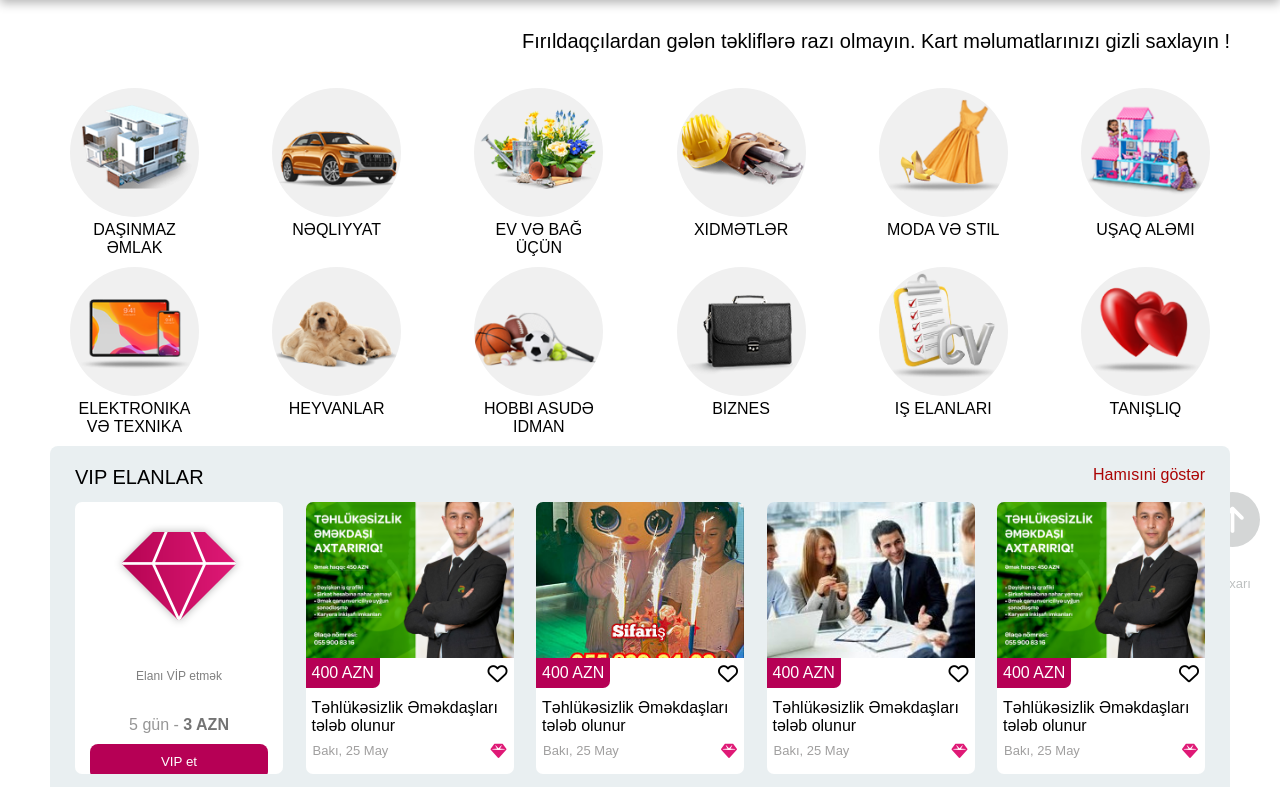
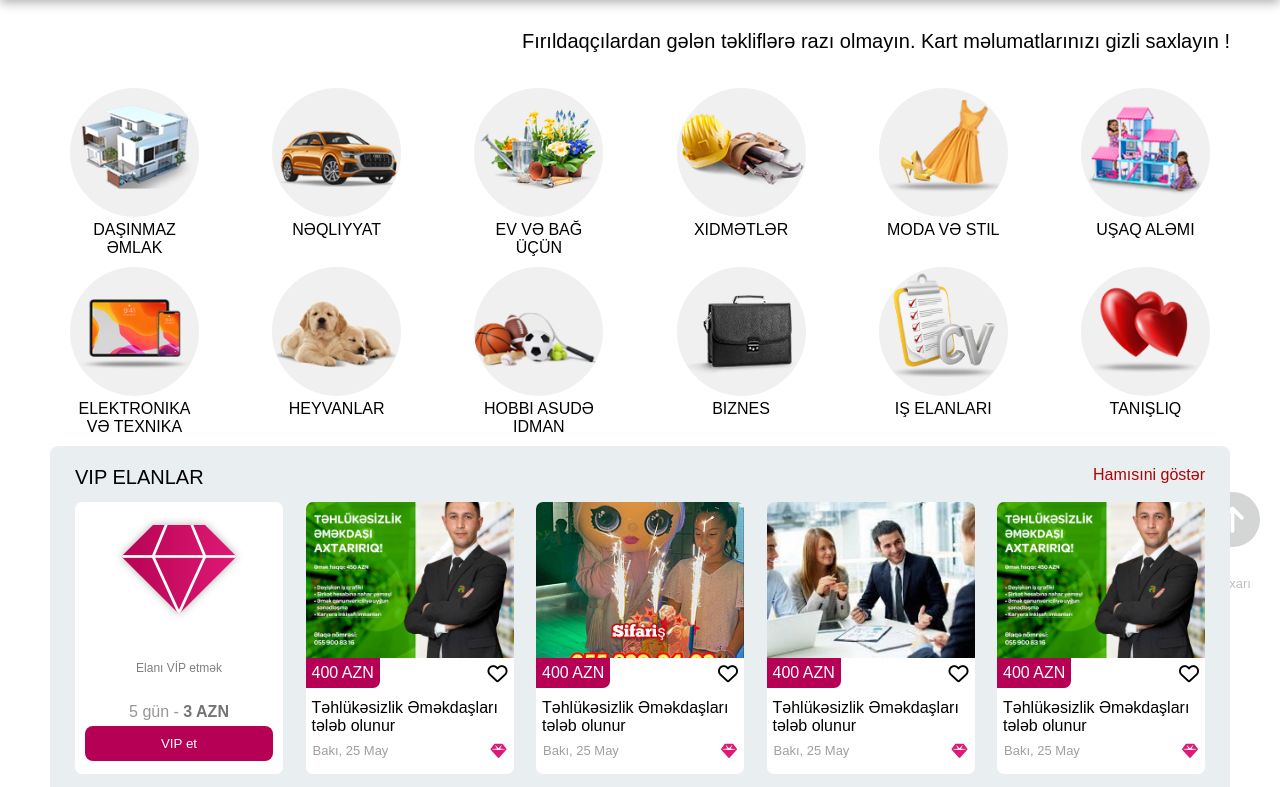
Before and after one commit to hamzamamedov/Tutaz-, a plain HTML site: page index.html in a window 1280 px wide. Shown: the part 136-923 px from the top of the page. Drawn offline with Linux system fonts and the light colour scheme.

Commit message:
add code

```diff
--- a/assets/css/style.css
+++ b/assets/css/style.css
@@ -412,7 +412,7 @@ input::placeholder {
 
 .vip-card .image1 {
   width: 100%;
-  height: 55%;
+  height: 50%;
   display: flex;
   justify-content: center;
   align-items: center;
@@ -425,8 +425,8 @@ input::placeholder {
   flex-direction: column;
   justify-content: center;
   align-items: center;
-  gap: 10px;
-  padding: 0 15px;
+  gap: 5px;
+  padding: 0 10px;
 }
 
 .content1 div {
```
